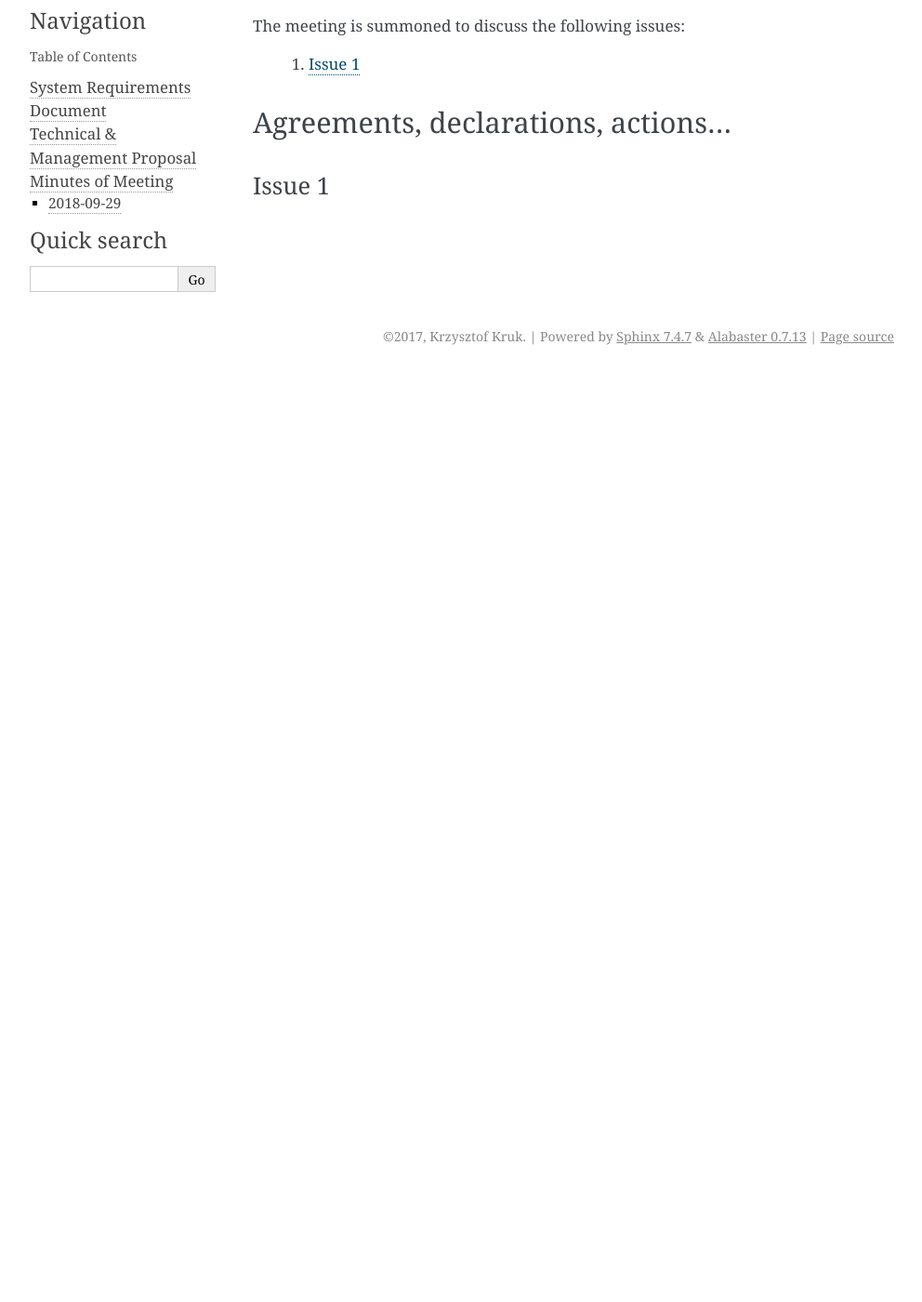
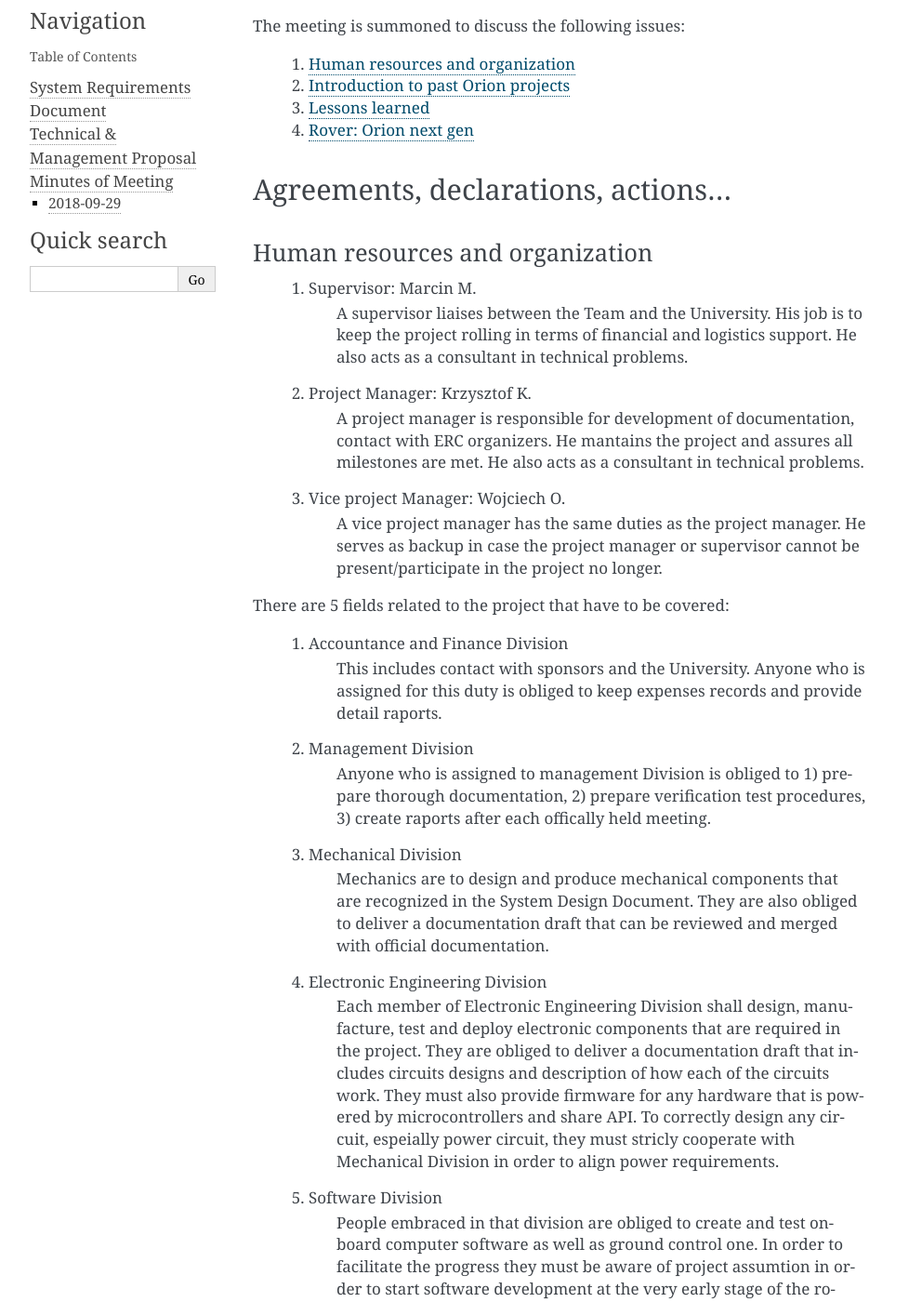
Before and after one commit to krkruk/OrionDoc, a Sphinx documentation site: the page built from source/documents/minutes_of_meeting/2018-09-29.rst, in a window 1280 px wide and 1400 px high, scrolled down 270 px. Shown: the whole window at 93% size, without its empty margins (148-1140 px from the left). Built offline with Sphinx 7.4.7, drawn with Linux system fonts in a browser that asks for light colours; before the commit the page ends 900 px from its top, so only the background shows below that; some of the changed text lies outside the part shown.

Commit message:
Add HR and Organization chapter in Minutes Of Meeting

```diff
--- a/source/documents/minutes_of_meeting/2018-09-29.rst
+++ b/source/documents/minutes_of_meeting/2018-09-29.rst
@@ -17,12 +17,50 @@
 
 The meeting is summoned to discuss the following issues:
 
-   #. `Issue 1`_
+   #. `Human resources and organization`_
+   #. `Introduction to past Orion projects`_
+   #. `Lessons learned`_
+   #. `Rover: Orion next gen`_
+
 
 
 
 Agreements, declarations, actions...
 ================================================================================
 
-Issue 1
+
+Human resources and organization
 --------------------------------------------------------------------------------
+
+   #. Supervisor: Marcin M.
+         A supervisor liaises between the Team and the University. His job is to keep the project rolling in terms of financial and logistics support. He also acts as a consultant in technical problems.
+   #. Project Manager: Krzysztof K.
+         A project manager is responsible for development of documentation, contact with ERC organizers. He mantains the project and assures all milestones are met. He also acts as a consultant in technical problems.
+   #. Vice project Manager: Wojciech O.
+         A vice project manager has the same duties as the project manager. He serves as backup in case the project manager or supervisor cannot be present/participate in the project no longer.
+
+There are 5 fields related to the project that have to be covered:
+
+   #. Accountance and Finance Division
+         This includes contact with sponsors and the University. Anyone who is assigned for this duty is obliged to keep expenses records and provide detail raports.
+   #. Management Division
+         Anyone who is assigned to management Division is obliged to 1) prepare thorough documentation, 2) prepare verification test procedures, 3) create raports after each offically held meeting.
+   #. Mechanical Division
+         Mechanics are to design and produce mechanical components that are recognized in the System Design Document. They are also obliged to deliver a documentation draft that can be reviewed and merged with official documentation.
+   #. Electronic Engineering Division
+         Each member of Electronic Engineering Division shall design, manufacture, test and deploy electronic components that are required in the project. They are obliged to deliver a documentation draft that includes circuits designs and description of how each of the circuits work. They must also provide firmware for any hardware that is powered by microcontrollers and share API. To correctly design any circuit, espeially power circuit, they must stricly cooperate with Mechanical Division in order to align power requirements.
+   #. Software Division
+         People embraced in that division are obliged to create and test on-board computer software as well as ground control one. In order to facilitate the progress they must be aware of project assumtion in order to start software development at the very early stage of the robotic venture.
+
+
+Introduction to past Orion projects
+--------------------------------------------------------------------------------
+
+
+Lessons learned
+--------------------------------------------------------------------------------
+
+Test more
+
+Rover: Orion next gen
+-------------------------------------------------------------------------------
```
Also changed, not shown: 1 other file.
